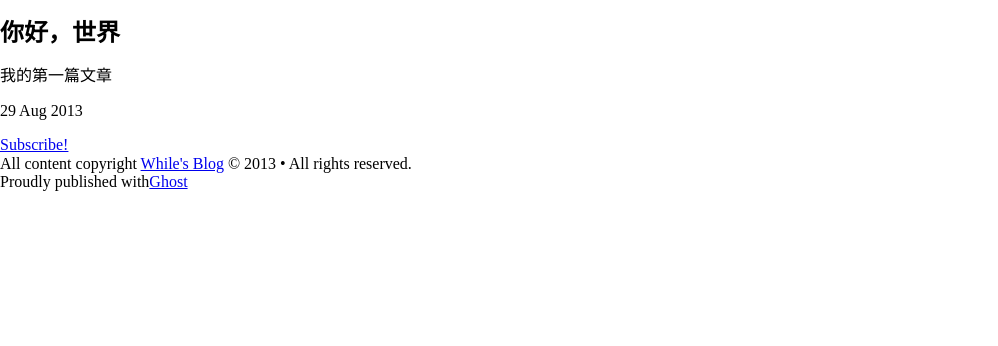
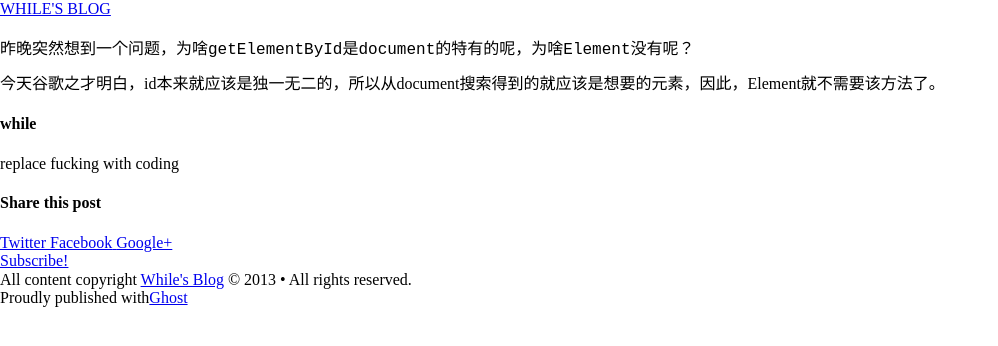
Before and after one commit to dragonwong/blog, a Jekyll site: the page built from _posts/2013-08-29-hello-world.html, in a window 1280 px wide. Shown: the top 346 px of the page, without its empty margins (0-998 px from the left). Built offline with Jekyll 4.4.1, drawn with Linux system fonts in a browser that asks for light colours; nearby versions of some CDN libraries; library files that are not in the unit come from our copies.

Commit message:
add article

```diff
--- /dev/null
+++ b/_layouts/article.html
@@ -0,0 +1,47 @@
+---
+layout: default
+---
+
+<main class="content" role="main">
+
+    <article class="post">
+
+        <header class="post-header">
+            <a id="blog-logo" href="http://blog-43648.apne1.actionbox.io:1234/">WHILE'S BLOG</a>
+        </header>
+
+        <span class="post-meta"><time datetime="2013-11-20">{{ post.date | date_to_string }}</time> </span>
+
+        <h1 class="post-title">{{ post.title }}</h1>
+
+        <section class="post-content">
+
+			{{ content }}
+
+        </section>
+
+        <footer class="post-footer">
+
+            <section class="author">
+                <h4>while</h4>
+                <p>replace fucking with coding</p>
+            </section>
+
+            <section class="share">
+                <h4>Share this post</h4>
+                <a class="icon-twitter" href="http://twitter.com/share?text=getElementById&amp;url=http://blog-43648.apne1.actionbox.io:1234//getelementbyid/" onclick="window.open(this.href, 'twitter-share', 'width=550,height=235');return false;">
+                    <span class="hidden">Twitter</span>
+                </a>
+                <a class="icon-facebook" href="https://www.facebook.com/sharer/sharer.php?u=http://blog-43648.apne1.actionbox.io:1234//getelementbyid/" onclick="window.open(this.href, 'facebook-share','width=580,height=296');return false;">
+                    <span class="hidden">Facebook</span>
+                </a>
+                <a class="icon-google-plus" href="https://plus.google.com/share?url=http://blog-43648.apne1.actionbox.io:1234//getelementbyid/" onclick="window.open(this.href, 'google-plus-share', 'width=490,height=530');return false;">
+                    <span class="hidden">Google+</span>
+                </a>
+            </section>
+
+        </footer>
+
+    </article>
+
+</main>
--- a/_posts/2013-08-29-hello-world.html
+++ b/_posts/2013-08-29-hello-world.html
@@ -1,7 +1,7 @@
 ---
-layout: default
+layout: article
 title: 你好，世界
 ---
-<h2>{{ page.title }}</h2>
-<p>我的第一篇文章</p>
-<p>{{ page.date | date_to_string }}</p>
+<p>昨晚突然想到一个问题，为啥<code>getElementById</code>是<code>document</code>的特有的呢，为啥<code>Element</code>没有呢？</p>
+
+<p>今天谷歌之才明白，id本来就应该是独一无二的，所以从document搜索得到的就应该是想要的元素，因此，Element就不需要该方法了。</p>
```
